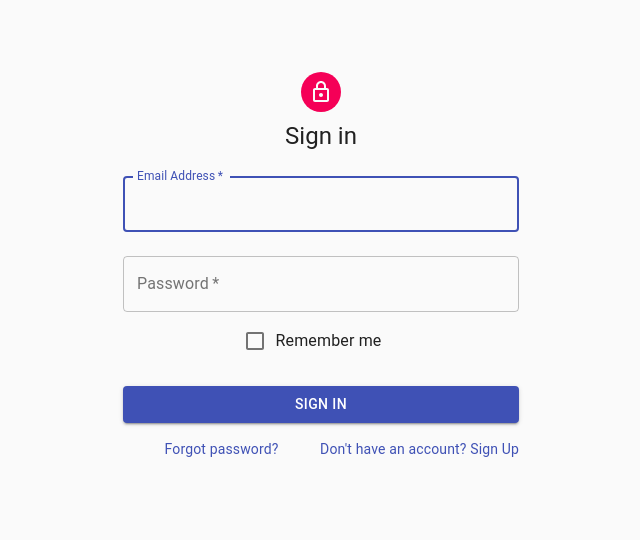
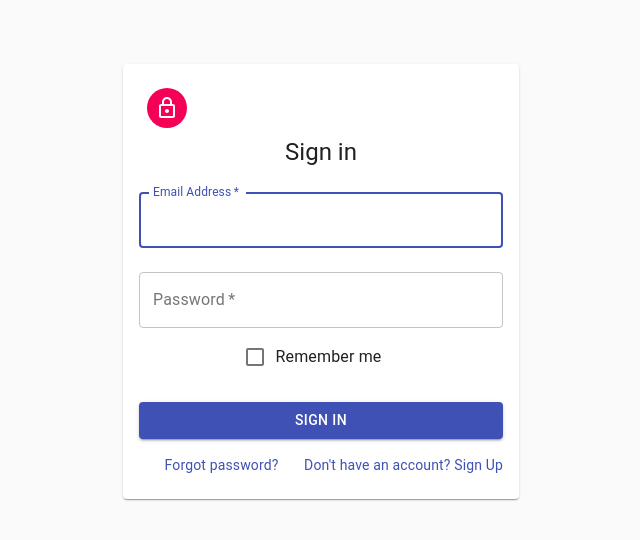
Before and after one commit to RichardGarza/photobucket, a React (Create React App) app: page / in a window 1280 px wide. Shown: the top 540 px of the page, without its empty margins (319-959 px from the left). Built offline with nearby package versions, Linux system fonts and the light colour scheme.

Commit message:
Added a card behind Sign in

```diff
--- a/src/App.js
+++ b/src/App.js
@@ -15,6 +15,8 @@ import LockOutlinedIcon from '@material-ui/icons/LockOutlined';
 import Typography from '@material-ui/core/Typography';
 import { makeStyles } from '@material-ui/core/styles';
 import Container from '@material-ui/core/Container';
+import Card from '@material-ui/core/Card';
+import CardContent from '@material-ui/core/CardContent';
 
 function App() {
   const useStyles = makeStyles(theme => ({
@@ -44,6 +46,8 @@ function App() {
       <Container component="main" maxWidth="xs">
         <CssBaseline />
         <div className={classes.paper}>
+          <Card className={classes.root}>
+            <CardContent>
               <Avatar className={classes.avatar}>
                 <LockOutlinedIcon />
               </Avatar>
@@ -98,6 +102,8 @@ function App() {
                   </Grid>
                 </Grid>
               </form>
+            </CardContent>
+          </Card>
         </div>
         <Box mt={8}></Box>
       </Container>
```
Lines whose indentation alone changed are shown as unchanged.
